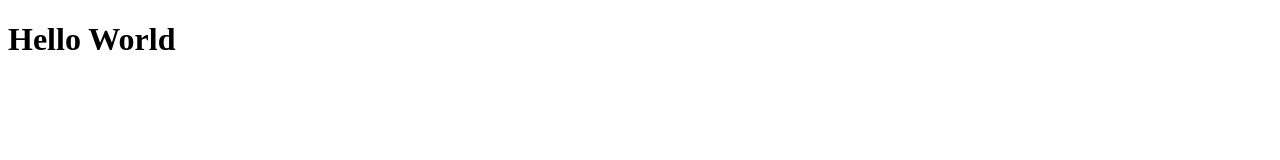
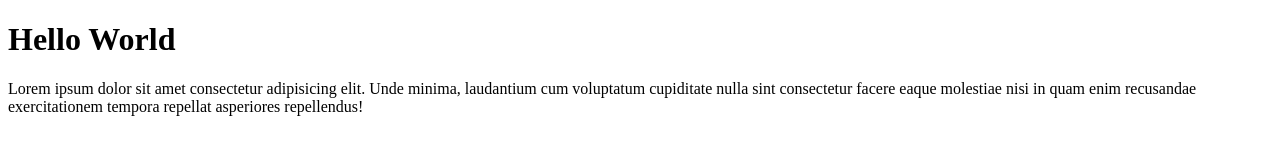
Before and after one commit to ramnan123/ramnan-git-test, a plain HTML site: page index.html in a window 1280 px wide. Drawn offline with Linux system fonts and the light colour scheme.

Commit message:
menambahkan paragraf

```diff
--- a/index.html
+++ b/index.html
@@ -9,6 +9,7 @@
 <body>
 
     <h1>Hello World</h1>
+    <p>Lorem ipsum dolor sit amet consectetur adipisicing elit. Unde minima, laudantium cum voluptatum cupiditate nulla sint consectetur facere eaque molestiae nisi in quam enim recusandae exercitationem tempora repellat asperiores repellendus!</p>
 
 </body>
 </html>
```
